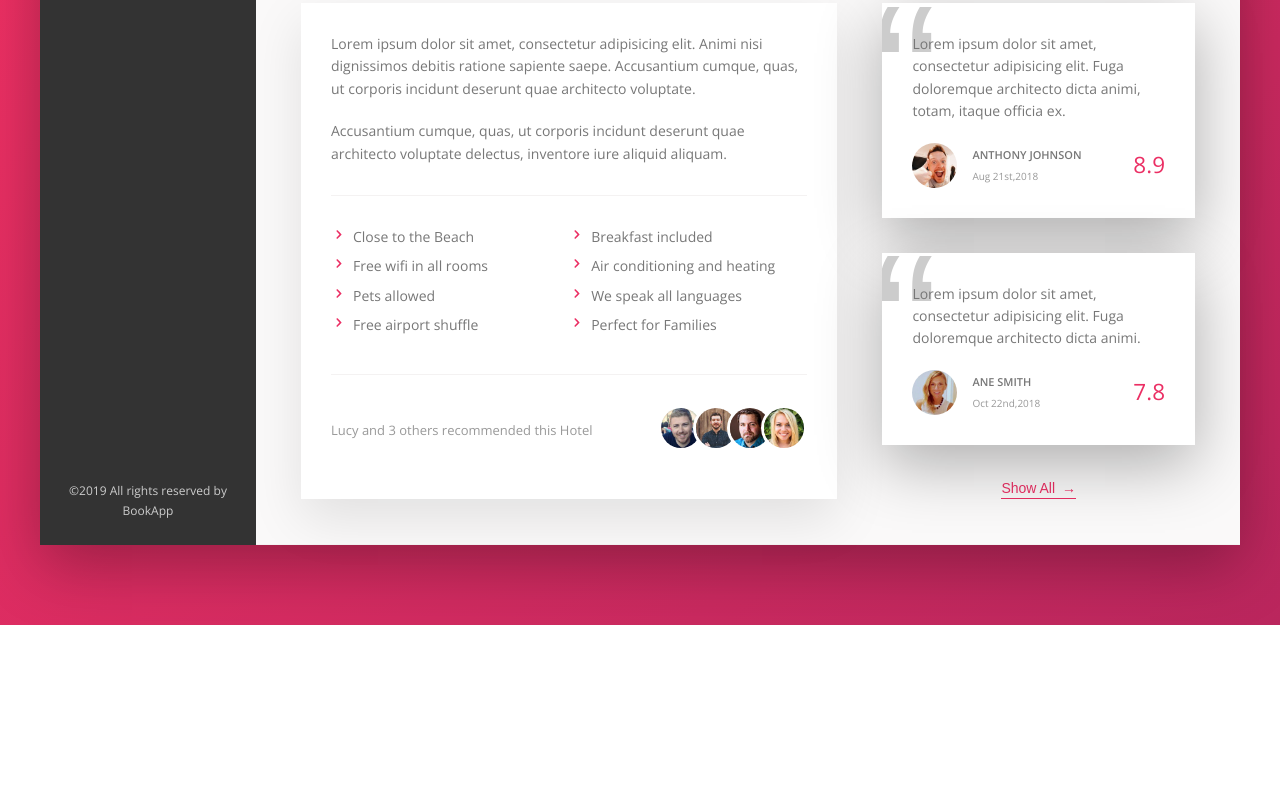
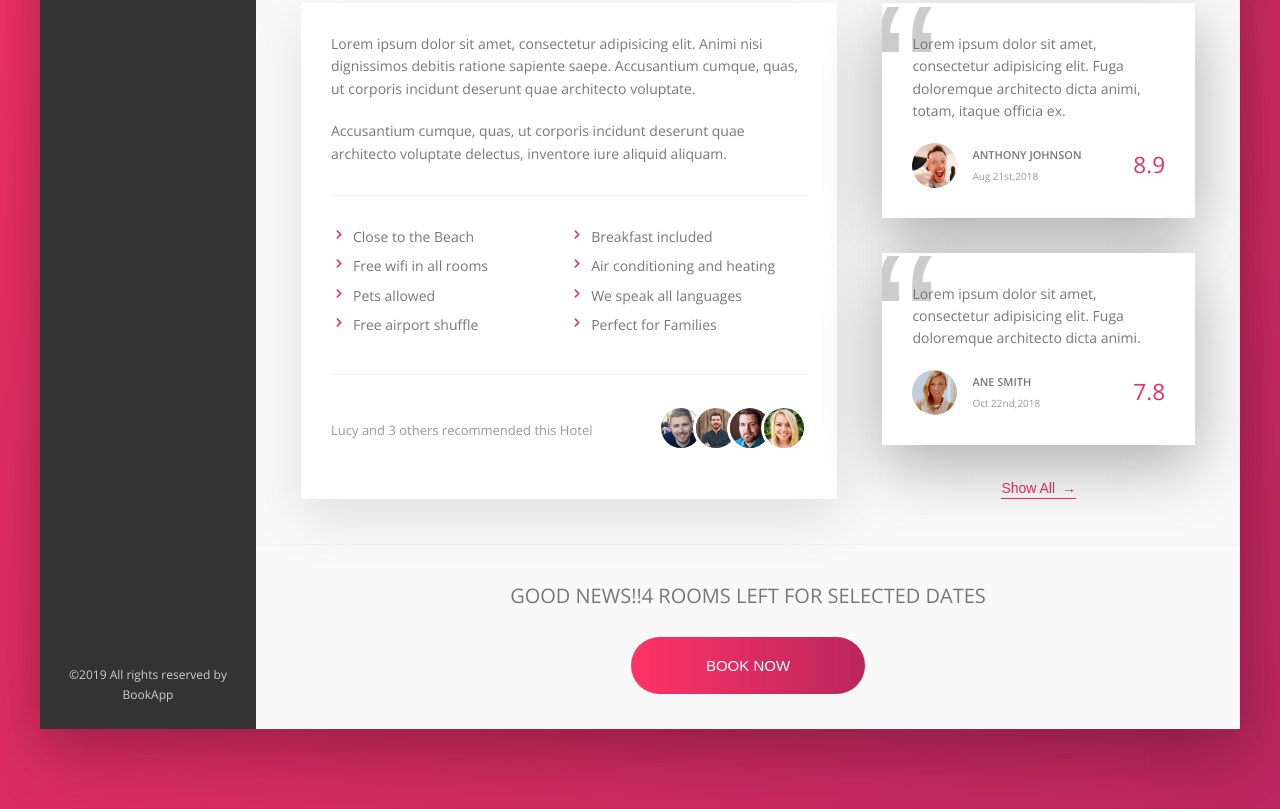
Before and after one commit to MARTIN111Zg/Flexbox-training, a website: page index.html in a window 1280 px wide. Shown: the part 644-1453 px from the top of the page. Before the commit the page ends 1269 px from the top, so only its background shows below. Drawn offline with nearby package versions, Linux system fonts and the light colour scheme.

Commit message:
final without mediaqueries

```diff
--- a/index.html
+++ b/index.html
@@ -183,6 +183,17 @@
                             </figure>
                             <button class="btn-inline">Show All <span>&rarr;</span></button>
                     </div>
+
+                </div>
+                <div class="cta">
+                    <h2 class="cta__book-now">
+                        Good news!!4 rooms left for selected dates
+                    </h2>
+                    <button class="btn">
+                        <span class="btn__visible">Book Now</span>
+                        <span class="btn__invisible">only 4 rooms left</span>
+
+                    </button>
                 </div>
 
                 </main>
--- a/sass/_component.scss
+++ b/sass/_component.scss
@@ -448,3 +448,68 @@ font-weight: 300;
         z-index: 5;
     }
 }
+
+//////////////////////////////////
+///////CTA////////////////////
+
+.cta {
+    padding: 3.5rem 0;
+    text-align: center;
+    &__book-now {
+        font-size: 2rem;
+        font-weight: 300;
+        margin-bottom: 2.5rem;
+        text-transform: uppercase;
+    }
+}
+
+//////////////////////////////////
+///////BUTTON////////////////////
+
+.btn {
+    font-size: 1.5rem;
+    font-weight: 300;
+    text-transform: uppercase;
+    border:none;
+    border-radius: 100px;
+    color:#fff;
+    background-image:linear-gradient(to right,var(--color-primary-light), var(--color-primary-dark));
+    position: relative;
+    outline: none;
+    overflow: hidden;
+    cursor: pointer;
+
+    &__visible {
+        display: inline-block;
+        padding: 2rem 7.5rem;
+        width: 100%;
+        height: 100%;
+        transition: all .4s;
+
+    }
+    &__invisible {
+        display:inline-block;
+        position: absolute;
+        top:-100%;
+        left:0;
+        padding: 2rem 0;
+        height: 100%;
+        width: 100%;
+        transition: all .4s;
+
+    }
+    &:hover {
+        background-image:linear-gradient(to left,var(--color-primary-light), var(--color-primary-dark));
+    }
+    &:hover &__visible {
+        transform: translateY(100%);
+    }
+&:hover &__invisible {
+    top:0;
+}
+&:focus {
+    outline: none;
+    animation: pulsate 1s infinite;
+}
+
+}
```
Also changed, not shown: css/index.css.
